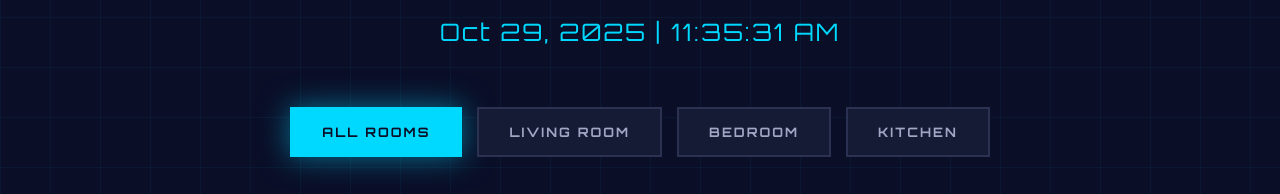
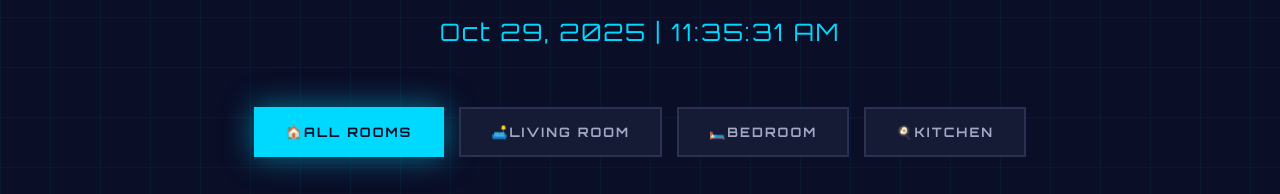
Before and after one commit to hopeese-s/smarthomeproject, a plain HTML site: page frontend/index.html in a window 1280 px wide. Shown: the part 233-427 px from the top of the page. Drawn offline with Linux system fonts and the light colour scheme; no server answers.

Commit message:
Update index.html

```diff
--- a/frontend/index.html
+++ b/frontend/index.html
@@ -28,10 +28,10 @@
         </section>
 
         <div class="room-selector">
-            <button class="room-btn active" data-room="all">ALL ROOMS</button>
-            <button class="room-btn" data-room="livingRoom">LIVING ROOM</button>
-            <button class="room-btn" data-room="bedroom">BEDROOM</button>
-            <button class="room-btn" data-room="kitchen">KITCHEN</button>
+            <button class="room-btn active" data-room="all">🏠ALL ROOMS</button>
+            <button class="room-btn" data-room="livingRoom">🛋️LIVING ROOM</button>
+            <button class="room-btn" data-room="bedroom">🛏️BEDROOM</button>
+            <button class="room-btn" data-room="kitchen">🍳KITCHEN</button>
         </div>
 
         <section class="status-grid">
```
